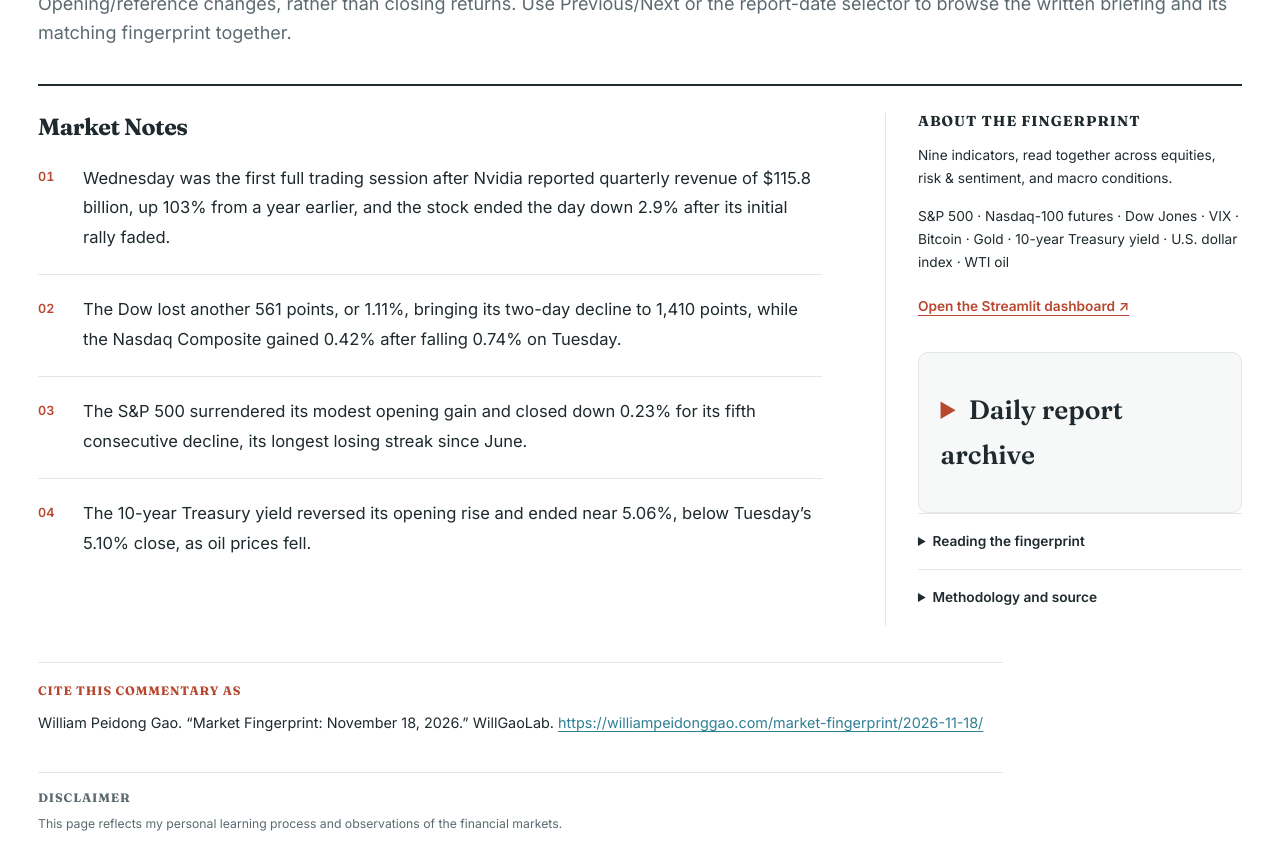
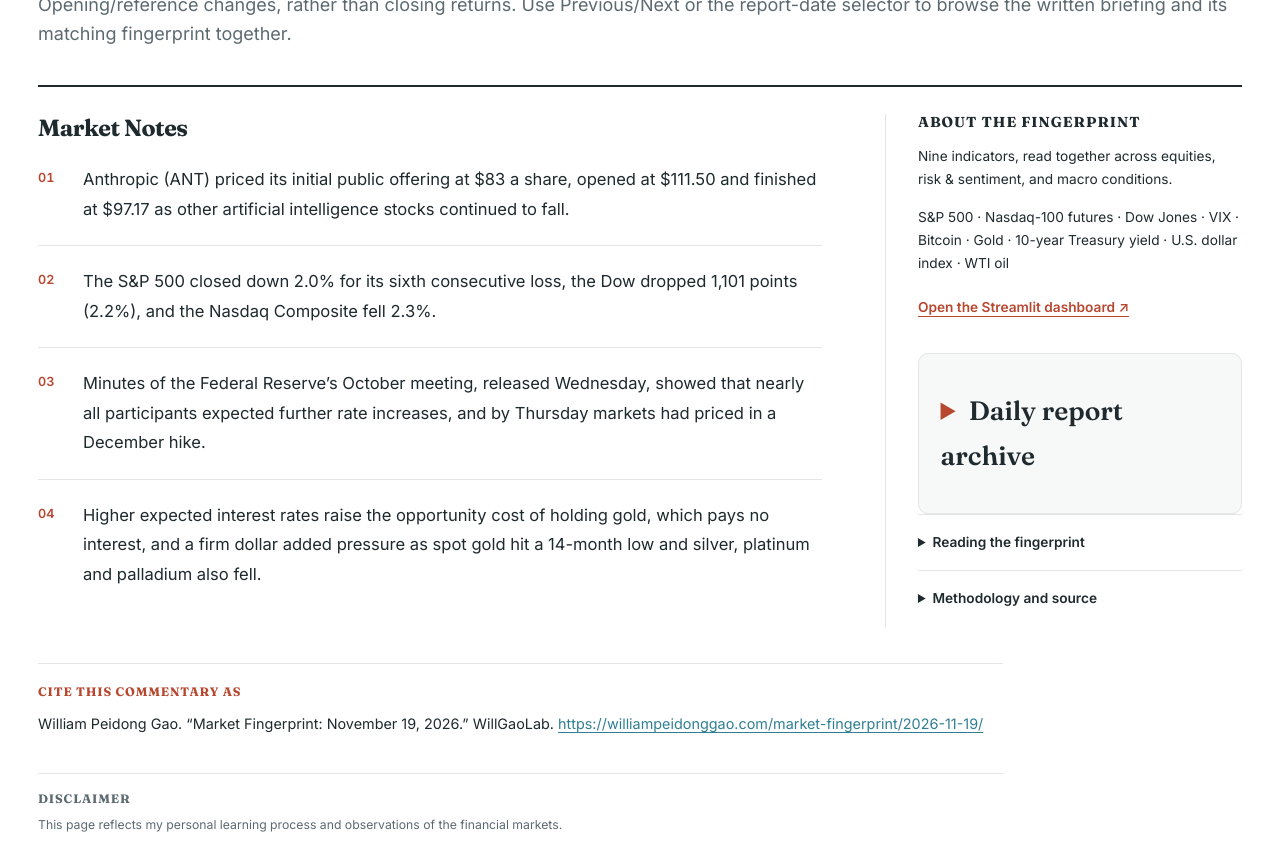
Before and after one commit to PeidongGao/WilliamGaoWeb, a Jekyll site: the page built from _pages/market-fingerprint.md, in a window 1280 px wide and 1400 px high, scrolled down 1774 px, cut to the strip 92-937 px from the top of the window. Built offline with Jekyll 4.4.1, drawn with Linux system fonts in a browser that asks for light colours; some of the changed text lies outside the part shown.

Commit message:
Publish November 19 Daily Market Fingerprint

```diff
--- a/_data/market_commentary.yml
+++ b/_data/market_commentary.yml
@@ -1,3 +1,12 @@
+- date: "2026-11-19"
+  summary: "The S&P 500 opened 0.90% higher and the Dow Jones Industrial Average gained 0.47% at the open, while Nasdaq-100 futures edged down 0.05%. The Cboe Volatility Index opened 10.18% lower, gold slipped 0.31%, and West Texas Intermediate crude fell 1.69%. The U.S. dollar index eased 0.05%, and the 10-year Treasury yield rose 3.5 basis points to 5.101%, a relative increase of 0.69%. Bitcoin fell 2.35% from its midnight UTC reference to the tracker’s collection price."
+  key_observation: "Anthropic closed its first trading day 17.1% above its offering price, but buyers at the opening trade saw a 12.9% loss by the close. The broader market also gave up its early gains as selling spread across more than 90% of S&P 500 stocks."
+  market_notes:
+    - "Anthropic (ANT) priced its initial public offering at $83 a share, opened at $111.50 and finished at $97.17 as other artificial intelligence stocks continued to fall."
+    - "The S&P 500 closed down 2.0% for its sixth consecutive loss, the Dow dropped 1,101 points (2.2%), and the Nasdaq Composite fell 2.3%."
+    - "Minutes of the Federal Reserve’s October meeting, released Wednesday, showed that nearly all participants expected further rate increases, and by Thursday markets had priced in a December hike."
+    - "Higher expected interest rates raise the opportunity cost of holding gold, which pays no interest, and a firm dollar added pressure as spot gold hit a 14-month low and silver, platinum and palladium also fell."
+
 - date: "2026-11-18"
   summary: "At their recorded openings, Nasdaq-100 futures rose 1.13%, the S&P 500 gained 0.21%, and the Dow Jones Industrial Average fell 0.26%. The Cboe Volatility Index fell 4.87%, gold slipped 0.23%, and West Texas Intermediate crude declined 0.30%. The U.S. dollar index gained 0.17%, and the 10-year Treasury yield rose one basis point to 5.113%, a relative increase of 0.20%. At collection, Bitcoin was down 3.65% from its midnight UTC reference."
   key_observation: "Nvidia gave up its early gains and closed lower despite reporting stronger earnings than analysts expected. The Nasdaq Composite still finished higher, even as the Dow suffered a second straight steep decline. Wednesday’s selling was more uneven than Tuesday’s broad retreat."
```
